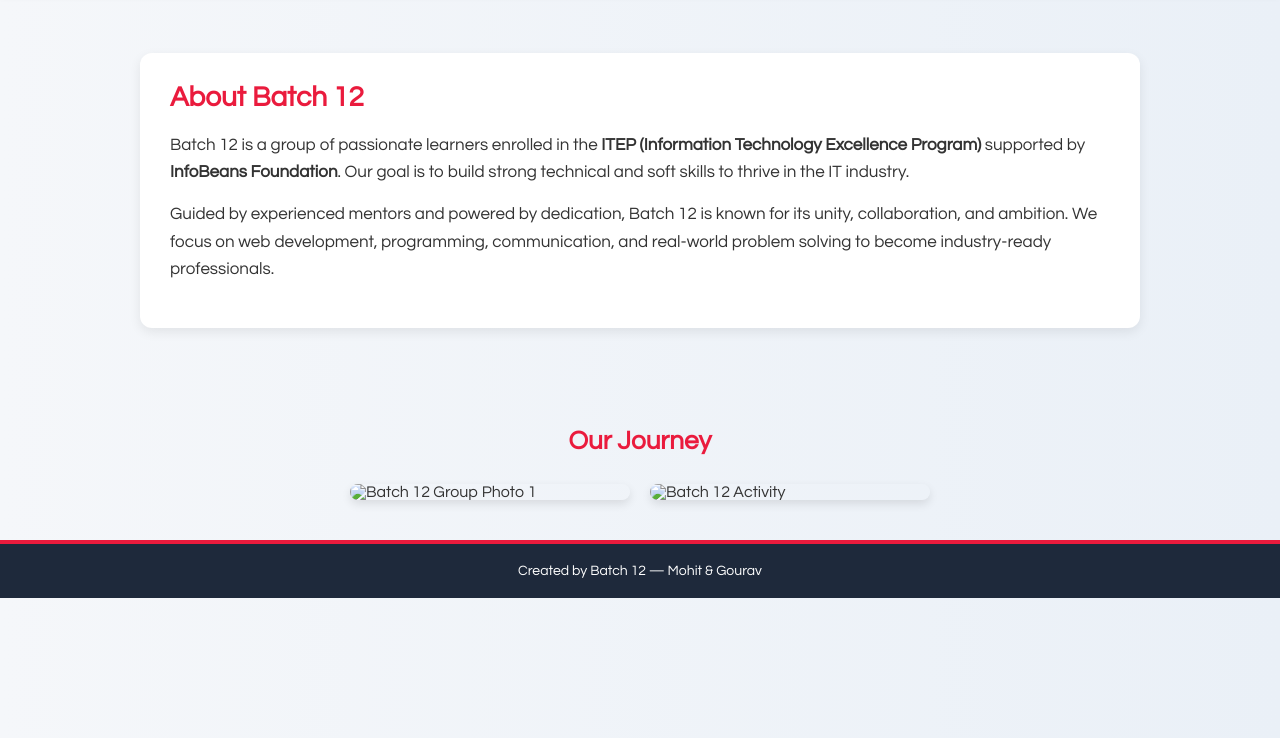
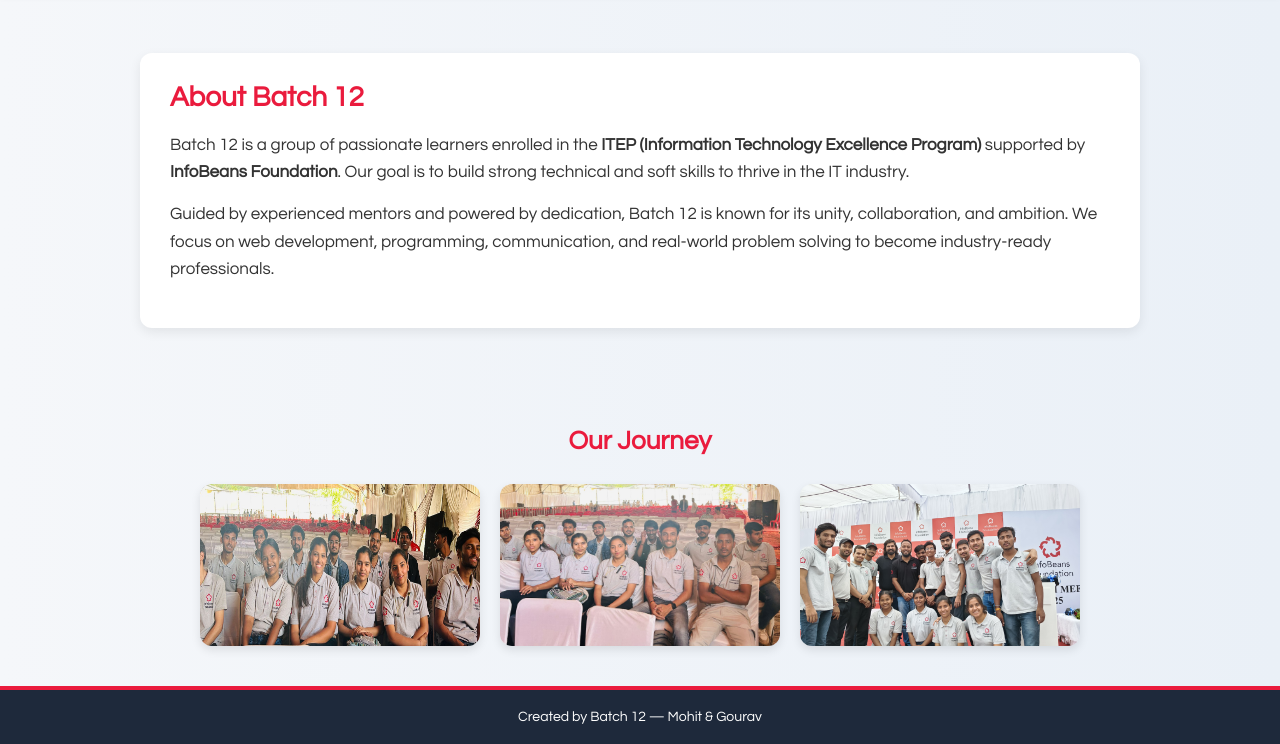
Before and after one commit to mohitdogaya/Batch12-NoticeBoard, a plain HTML site: page about.html in a window 1280 px wide. Shown: the part 62-806 px from the top of the page. Drawn offline with Linux system fonts and the light colour scheme.

Commit message:
Add Images

```diff
--- a/about.html
+++ b/about.html
@@ -37,8 +37,9 @@
     <div class="container">
       <h2>Our Journey</h2>
       <div class="images">
-        <img src="your-group-photo1.jpg" alt="Batch 12 Group Photo 1">
-        <img src="your-group-photo2.jpg" alt="Batch 12 Activity">
+        <img src="images/Group 1.jpg" alt="Batch 12 Group Photo 1">
+        <img src="images/Group 2.jpg" alt="Batch 12 Activity">
+        <img src="images/Group 3.jpg" alt="Batch 12 Activity">
         <!-- Add more if needed -->
       </div>
     </div>
```
Also changed, not shown: images/Group 1.jpg (added), images/Group 2.jpg (added), images/Group 3.jpg (added).
